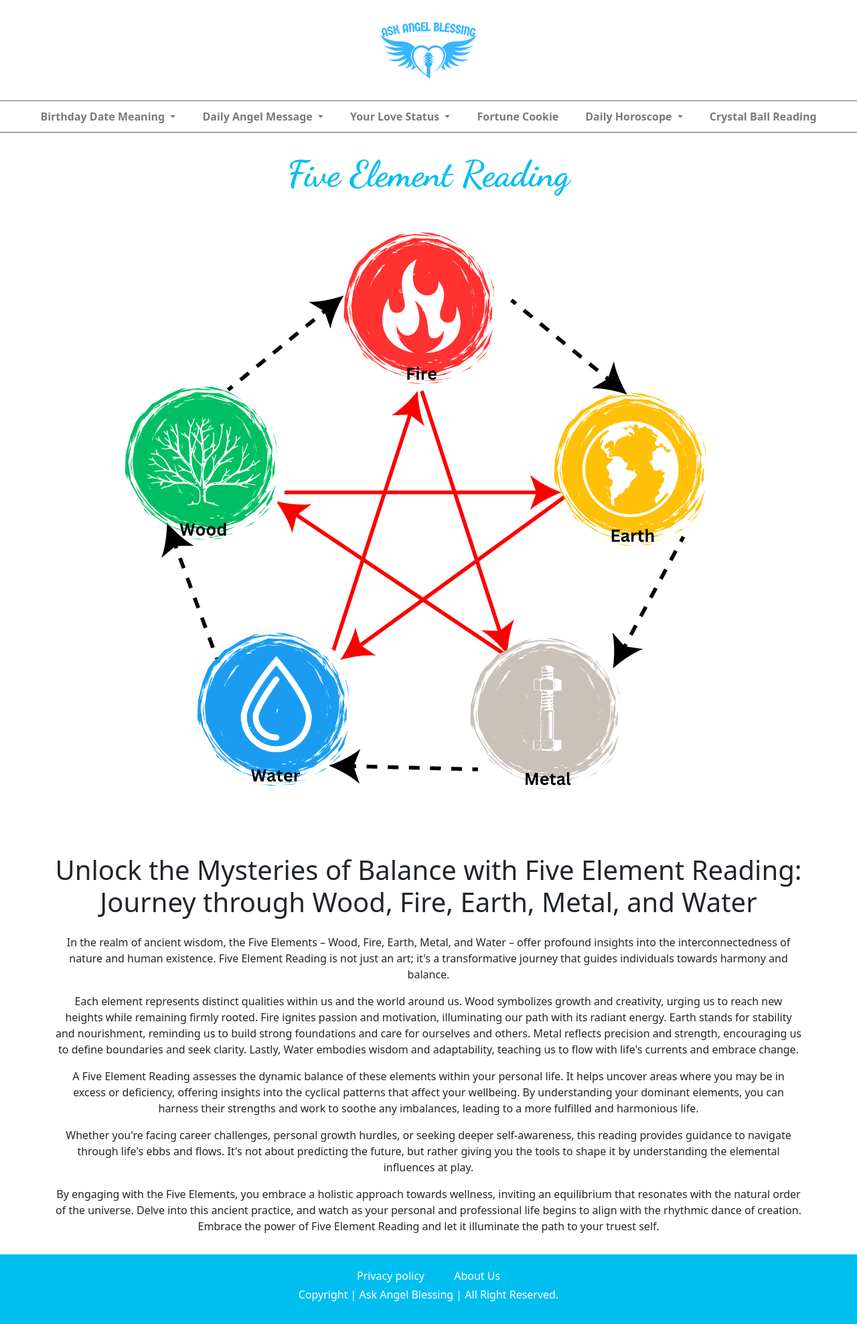
After one commit to Khamid-v2022/AngelBlessing-second, a PHP site: the page made by application/views/five-element.php in a window 1280 px wide. The commit adds this page. Shown: the whole page at 67% size. Run offline with PHP 8.4, Linux system fonts and the light colour scheme; the template is opened without the code that fills it, so the values that code supplies are empty; some libraries are stand-ins or nearby versions.

Commit message:
Five Element Page, Soulmate page added

```diff
--- /dev/null
+++ b/application/views/five-element.php
@@ -0,0 +1,51 @@
+    <section class="five-element-page">
+        <div class="google-ads-place">
+            <!-- crystal ball reading top -->
+            <ins class="adsbygoogle"
+                 style="display:block"
+                 data-ad-client="ca-pub-6130278165783644"
+                 data-ad-slot="3115395109"
+                 data-ad-format="auto"
+                 data-full-width-responsive="true"></ins>
+            <script>
+                 (adsbygoogle = window.adsbygoogle || []).push({});
+            </script>
+        </div>
+        <div class="container text-center">
+            <h1 class="dancing-header">Five Element Reading</h1>
+            <div class="five-element-main-img-wrapper">
+                <img class="five-element-back-img" src="<?=base_url()?>assets/img/five-element/five-elements_main.png">
+                <div class="five-elements-img-wrapper">
+                    <a href="https://www.askangelblessing.com/wood-element-embracing-growth-and-flexibility/"><img class="five-element-item five-element-wood" src="<?=base_url()?>assets/img/five-element/wood-element.png"></a>
+                    <a href="https://www.askangelblessing.com/water-the-elemental-essence/"><img class="five-element-item five-element-water" src="<?=base_url()?>assets/img/five-element/water-element.png"></a>
+                    <a href="https://www.askangelblessing.com/metal-the-sturdy-sentinel/"><img class="five-element-item five-element-metal" src="<?=base_url()?>assets/img/five-element/metal-element.png"></a>
+                    <a href="https://www.askangelblessing.com/earth-the-patient-architects-of-destiny/"><img class="five-element-item five-element-earth" src="<?=base_url()?>assets/img/five-element/earth-element.png"></a>
+                    <a href="https://www.askangelblessing.com/fire-a-fiery-nature/"><img class="five-element-item five-element-fire" src="<?=base_url()?>assets/img/five-element/fire-element.png"></a>
+                </div>
+            </div>
+
+            <div class="mt-5">
+                <h1>Unlock the Mysteries of Balance with Five Element Reading: Journey through Wood, Fire, Earth, Metal, and Water</h1>
+                <div class="text-left mt-4">
+                    <p>In the realm of ancient wisdom, the Five Elements – Wood, Fire, Earth, Metal, and Water – offer profound insights into the interconnectedness of nature and human existence. Five Element Reading is not just an art; it's a transformative journey that guides individuals towards harmony and balance.</p>
+                    <p>Each element represents distinct qualities within us and the world around us. Wood symbolizes growth and creativity, urging us to reach new heights while remaining firmly rooted. Fire ignites passion and motivation, illuminating our path with its radiant energy. Earth stands for stability and nourishment, reminding us to build strong foundations and care for ourselves and others. Metal reflects precision and strength, encouraging us to define boundaries and seek clarity. Lastly, Water embodies wisdom and adaptability, teaching us to flow with life's currents and embrace change.</p>
+                    <p>A Five Element Reading assesses the dynamic balance of these elements within your personal life. It helps uncover areas where you may be in excess or deficiency, offering insights into the cyclical patterns that affect your wellbeing. By understanding your dominant elements, you can harness their strengths and work to soothe any imbalances, leading to a more fulfilled and harmonious life.</p>
+                    <p>Whether you're facing career challenges, personal growth hurdles, or seeking deeper self-awareness, this reading provides guidance to navigate through life's ebbs and flows. It's not about predicting the future, but rather giving you the tools to shape it by understanding the elemental influences at play.</p>
+                    <p>By engaging with the Five Elements, you embrace a holistic approach towards wellness, inviting an equilibrium that resonates with the natural order of the universe. Delve into this ancient practice, and watch as your personal and professional life begins to align with the rhythmic dance of creation. Embrace the power of Five Element Reading and let it illuminate the path to your truest self.</p>
+                </div>
+            </div>
+        </div>
+
+
+        <div class="google-ads-place">
+            <ins class="adsbygoogle"
+                 style="display:block"
+                 data-ad-format="autorelaxed"
+                 data-ad-client="ca-pub-6130278165783644"
+                 data-ad-slot="5549986759"></ins>
+            <script>
+                 (adsbygoogle = window.adsbygoogle || []).push({});
+            </script>
+        </div>
+    </section>
+</body>
--- a/application/views/header.php
+++ b/application/views/header.php
@@ -76,17 +76,31 @@
           </ul>
         </li>
 
-        <li class="nav-item <?=$title=='Get Your Romantic Advise Now'?'active':''?>"><a  class="nav-link" href="https://www.askangelblessing.com/angel/love-quiz">Your Love Status</a></li>
+        <!-- <li class="nav-item <?=$title=='Get Your Romantic Advise Now'?'active':''?>"><a  class="nav-link" href="https://www.askangelblessing.com/angel/love-quiz">Your Love Status</a></li> -->
+
+        <li class="nav-item dropdown <?=$title=='Get Your Romantic Advise Now' ||
+        $title=='Find Your Next Soulmate'
+        ? 'active':''?>">
+          <a class="nav-link dropdown-toggle" href="#" id="navbarDropdown3" role="button" data-bs-toggle="dropdown" aria-expanded="false">
+            Your Love Status
+          </a>
+          <ul class="dropdown-menu" aria-labelledby="navbarDropdown3">
+            <li><a class="dropdown-item <?=$title=='Get Your Romantic Advise Now'?'active':''?>" href="https://www.askangelblessing.com/angel/love-quiz">Your Love Status</a></li>
+            <li><a class="dropdown-item <?=$title=='Find Your Next Soulmate' ? 'active':''?>" href="https://www.askangelblessing.com/angel/soulmates">Find Your Next Soulmate</a></li>
+          </ul>
+        </li>
+
         <li class="nav-item"><a class="nav-link" href="https://www.askangelblessing.com/fortune-cookie">Fortune Cookie</a></li>
 
-        <!-- <li class="nav-item <?=$title=='Daily Horoscope'?'active':''?>"><a class="nav-link" href="https://www.askangelblessing.com/angel/daily-horoscope">Daily Horoscope</a></li> -->
-
-        <li class="nav-item dropdown <?=$title=='Daily Horoscope' ? 'active':''?>">
+        <li class="nav-item dropdown <?=$title=='Daily Horoscope'
+        || $title=='Five Element Reading'
+        ? 'active':''?>">
           <a class="nav-link dropdown-toggle" href="#" id="navbarDropdown3" role="button" data-bs-toggle="dropdown" aria-expanded="false">
             Daily Horoscope
           </a>
           <ul class="dropdown-menu" aria-labelledby="navbarDropdown3">
             <li><a class="dropdown-item <?=$title=='Daily Horoscope'?'active':''?>" href="https://www.askangelblessing.com/angel/daily-horoscope">Daily Horoscope</a></li>
+            <li><a class="dropdown-item <?=$title=='Five Element Reading'?'active':''?>" href="https://www.askangelblessing.com/angel/five-element">Five Elements Reading</a></li>
             <li ><a class="dropdown-item" href="https://www.askangelblessing.com/12-chinese-zodiac-signs/">12 Chinese Zodiac Signs</a></li>
           </ul>
         </li>
@@ -152,11 +166,17 @@
             <li class="nav-item <?=$title=='Get Your Romantic Advise Now'?'active':''?>">
               <a class="nav-link" href="https://www.askangelblessing.com/angel/LoveQuiz">Your Love Status</a>
             </li>
+             <li class="nav-item <?=$title=='Find Your Next Soulmate'?'active':''?>">
+              <a class="nav-link" href="https://www.askangelblessing.com/angel/soulmates">Find Your Next Soulmate</a>
+            </li>
             <li class="nav-item">
               <a class="nav-link" href="https://www.askangelblessing.com/fortune-cookie">Fortune Cookie</a>
             </li>
             <li class="nav-item <?=$title=='Daily Horoscope'?'active':''?>">
               <a class="nav-link" href="https://www.askangelblessing.com/angel/daily-horoscope">Daily Horoscope</a>
+            </li>
+            <li class="nav-item <?=$title=='Five Element Reading'?'active':''?>">
+              <a class="nav-link" href="https://www.askangelblessing.com/angel/five-element">Five Elements Reading</a>
             </li>
             <li class="nav-item">
               <a class="nav-link" href="https://www.askangelblessing.com/12-chinese-zodiac-signs/">12 Chinese Zodiac Signs</a>
--- a/assets/css/app.css
+++ b/assets/css/app.css
@@ -854,3 +854,133 @@ a.horoscope-btn:hover .horoscope-icon{
 .prayer-of-the-day .prayer-category-btn:hover .flip-box-title {
     color: yellow;
 }
+
+/* Five Element page */
+.five-element-main-img-wrapper {
+    position: relative;
+    margin-top: 50px;
+    width: fit-content;
+    margin-left: auto;
+    margin-right: auto;
+}
+
+.five-elements-img-wrapper {
+    position: absolute;
+    top: 0px;
+    left: 0px;
+    width: 100%;
+    height: 100%;
+
+}
+.five-element-back-img {
+/*    width: ;*/
+}
+
+img.five-element-item {
+    width: 230px;
+    height: auto;
+    position: absolute;
+    cursor: pointer;
+    transition: all .2s ease-in-out;
+}
+
+img.five-element-item:hover {
+    transform: scale(1.2);
+}
+
+img.five-element-item.five-element-wood {
+    left: 0px;
+    top: 232px;
+}
+
+img.five-element-item.five-element-water {
+    left: 108px;
+    top: 597px;
+}
+
+img.five-element-item.five-element-metal {
+    left: 514px;
+    top: 606px;
+}
+
+img.five-element-item.five-element-earth {
+    left: 640px;
+    top: 240px;
+}
+
+img.five-element-item.five-element-fire {
+    left: 326px;
+    top: 0px;
+}
+
+@media (max-width: 998px) {
+    .five-element-back-img {
+        width: 680px;
+        height: auto;
+    }
+    img.five-element-item {
+        width: 160px;
+    }
+    img.five-element-item.five-element-wood {
+        left: 0px;
+        top: 177px;
+    }
+    img.five-element-item.five-element-water {
+        left: 84px;
+        top: 460px
+    }
+    img.five-element-item.five-element-metal {
+        left: 396px;
+        top: 460px;
+    }
+    img.five-element-item.five-element-earth {
+        left: 500px;
+        top: 184px;
+    }
+    img.five-element-item.five-element-fire {
+        left: 255px;
+        top: 0px;
+    }
+}
+
+@media (max-width: 767px) {
+    .five-element-back-img {
+        width: 380px;
+        height: auto;
+    }
+    img.five-element-item {
+        width: 90px;
+    }
+    img.five-element-item.five-element-wood {
+        left: 0px;
+        top: 100px;
+    }
+    img.five-element-item.five-element-water {
+        left: 50px;
+        top: 256px;
+    }
+    img.five-element-item.five-element-metal {
+        left: 220px;
+        top: 256px;
+    }
+    img.five-element-item.five-element-earth {
+        left: 276px;
+        top: 100px;
+    }
+    img.five-element-item.five-element-fire {
+        left: 140px;
+        top: 0px;
+    }
+}
+
+.soulmate-page .main-img {
+    cursor: pointer;
+    transition: all .2s ease-in-out;
+    margin-top: 50px;
+    width: 80%;
+    max-width: 700px;
+}
+
+.soulmate-page .main-img:hover {
+    transform: scale(1.2);
+}
--- a/assets/js/app.js
+++ b/assets/js/app.js
@@ -80,4 +80,9 @@ $(function() {
         var _url = site_url + "AuraColor/random_article/" + category_name;
         location.href = _url;
     })
+
+    $(".soulmate-page .main-img").on("click", function(){
+        var _url = site_url + "SoulmateController/random_article";
+        location.href = _url;
+    })
 });
```
Also changed, not shown: application/controllers/FiveElementController.php (added, +19 -0 lines), application/controllers/SoulmateController.php (added, +35 -0 lines), application/views/soulmate.php (added, +44 -0 lines), assets/img/five-element/earth-element.png (added), assets/img/five-element/fire-element.png (added), assets/img/five-element/five-elements_main.png (added), assets/img/five-element/metal-element.png (added), assets/img/five-element/water-element.png (added), assets/img/five-element/wood-element.png (added), assets/img/soulmate.JPG (added), 2 other files.
